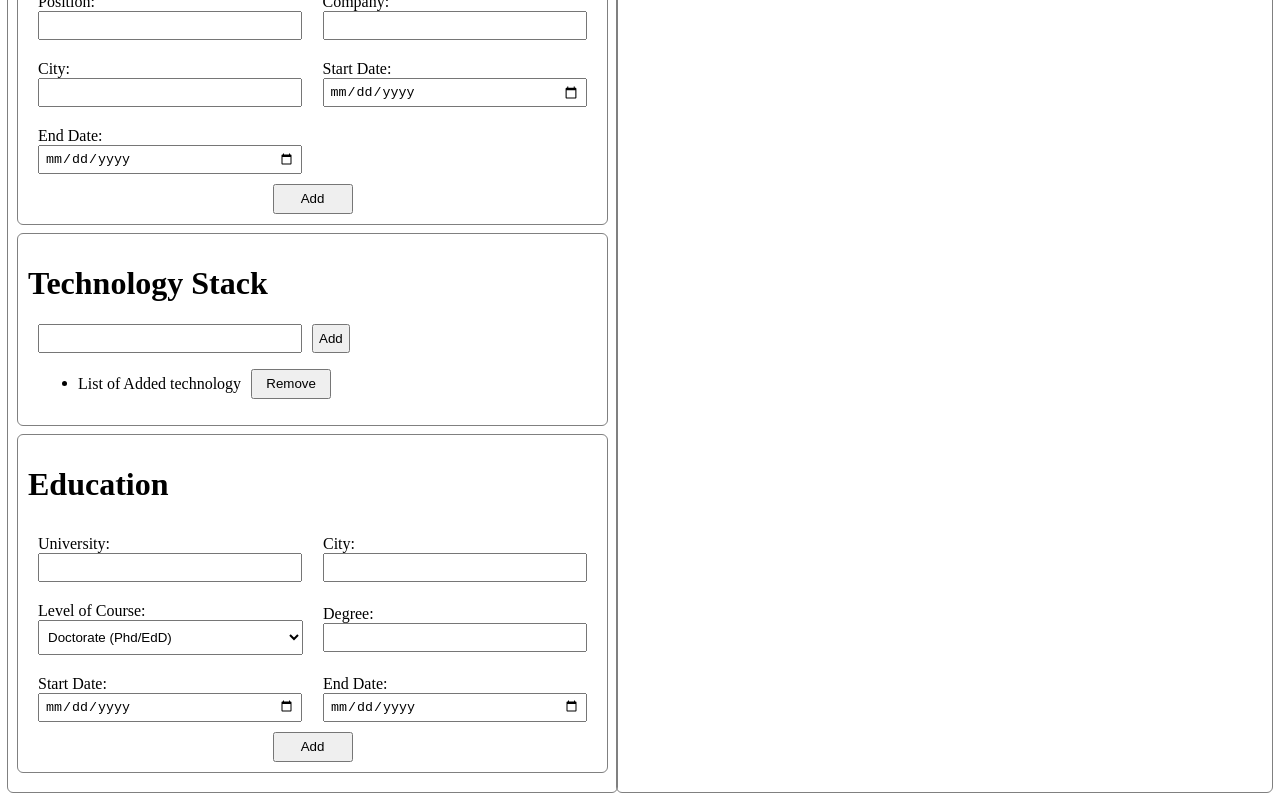
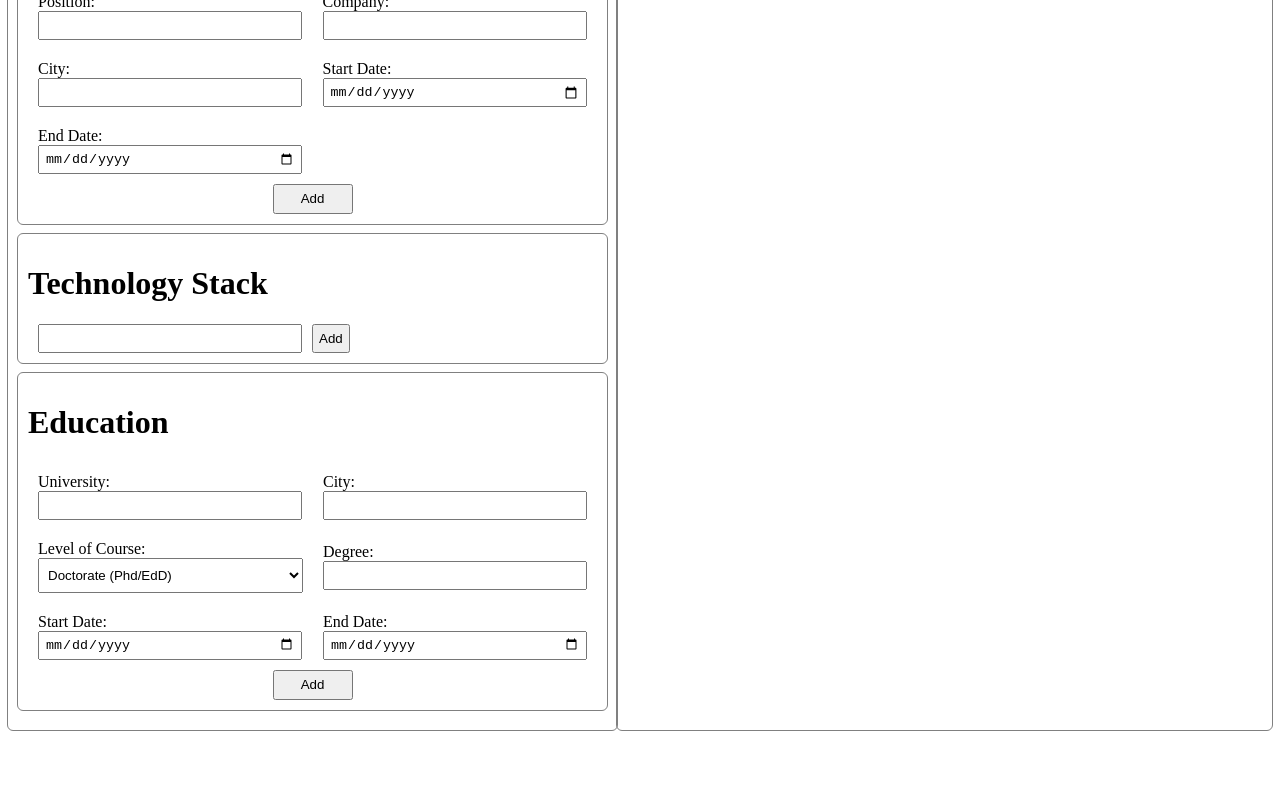
Before and after one commit to Stalloyde/cv-project, a React (Create React App) app: page / in a window 1280 px wide. Shown: the part 609-1409 px from the top of the page. After the commit the page ends 1347 px from the top, so only its background shows below. Built offline with nearby package versions, Linux system fonts and the light colour scheme.

Commit message:
Refactor conditional rendering in TechStack

```diff
--- a/src/Components/form.js
+++ b/src/Components/form.js
@@ -66,7 +66,7 @@ class TechStack extends React.Component {
 
           <input type='submit' value='Add'></input>
 
-          {this.state.techStack.length > 0 ? (
+          {this.state.techStack.length > 0 && (
             <ul>
               {this.state.techStack.map((item) => (
                 <li>
@@ -74,13 +74,6 @@ class TechStack extends React.Component {
                   <button className='remove-stack-btn'>Remove</button>
                 </li>
               ))}
-            </ul>
-          ) : (
-            <ul>
-              <li>
-                List of Added technology
-                <button className='remove-stack-btn'>Remove</button>
-              </li>
             </ul>
           )}
         </form>
```
